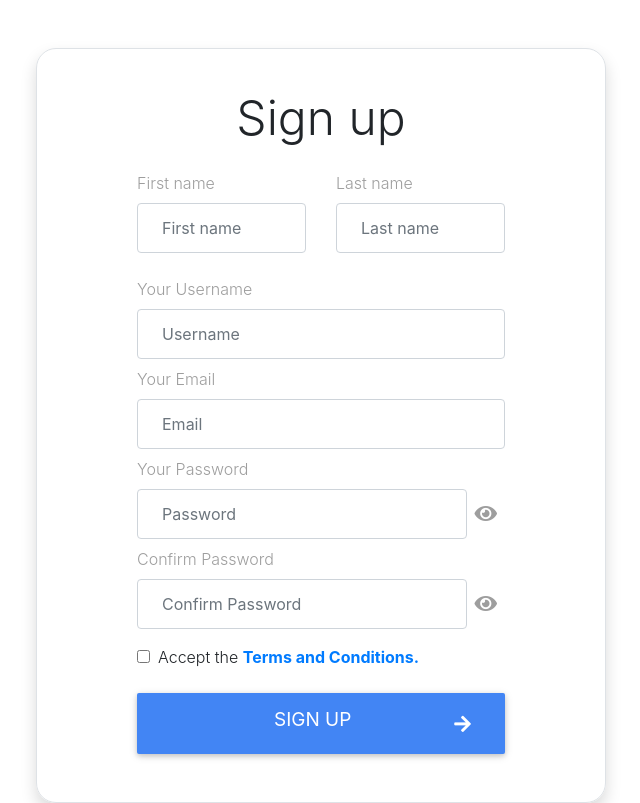
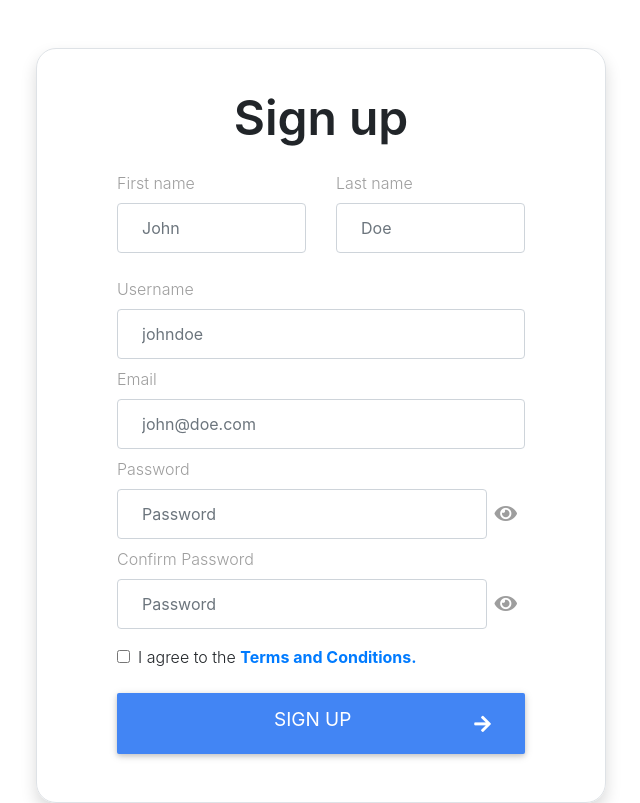
Before and after one commit to Pr0jectStack/Stack-frontend, a React (Create React App) app: page /signup in a window 1280 px wide. Shown: the whole page, without its empty margins (319-959 px from the left). Built offline with nearby package versions, Linux system fonts and the light colour scheme.

Commit message:
:lipstick: Fix some minor ui styles

```diff
--- a/src/components/Auth/SignUp.js
+++ b/src/components/Auth/SignUp.js
@@ -1,5 +1,5 @@
 import React, { useState } from "react";
-import { MDBContainer, MDBRow, MDBCol, MDBBtn, MDBInput } from "mdbreact";
+import { MDBContainer, MDBRow, MDBCol } from "mdbreact";
 import "./Validation";
 const SignUp = (props) => {
   // console.warn(props.data.login_details);
@@ -104,25 +104,27 @@ const SignUp = (props) => {
   } = values;
 
   return (
-    <div>
     <MDBContainer>
       <MDBRow>
         <MDBCol
           md="6"
           className="mx-auto border mt-5 shadow"
-            style={{ borderRadius: "20px", width: "90%",padding:"40px 100px" }}
+          style={{
+            borderRadius: "20px",
+            width: "100%",
+            padding: "40px 80px",
+          }}
         >
-            <form
-              className="needs-validation"
-              onSubmit={handleSubmit}
-              noValidate
+          <form className="needs-validation" onSubmit={handleSubmit} noValidate>
+            <h1
+              className="text-center mb-4"
+              style={{ fontSize: "6vh", fontWeight: "600" }}
             >
-              <h1 className="text-center mb-4" style={{ fontSize: "6vh" }}>
               Sign up
             </h1>
             <div className="grey-text">
               <MDBRow>
-                  <MDBCol md="6" className="mb-3">
+                <MDBCol md="12" lg="6" className="mb-3">
                   <label
                     htmlFor="defaultFormRegisterNameEx"
                     className="grey-text"
@@ -131,12 +133,11 @@ const SignUp = (props) => {
                   </label>
                   <input
                     value={firstName}
-                      name="fname"
+                    name="firstName"
                     onChange={handleChange("firstName")}
                     type="text"
                     id="defaultFormRegisterNameEx"
-                      className="form-control"
-                      placeholder="First name"
+                    placeholder="John"
                     required
                     className={
                       error.firstName
@@ -147,7 +148,7 @@ const SignUp = (props) => {
                   <div className="invalid-feedback">{error.firstName}</div>
                 </MDBCol>
 
-                  <MDBCol md="6" className="mb-3">
+                <MDBCol md="12" lg="6" className="mb-3">
                   <label
                     htmlFor="defaultFormRegisterNameEx"
                     className="grey-text"
@@ -156,12 +157,11 @@ const SignUp = (props) => {
                   </label>
                   <input
                     value={lastName}
-                      name="fname"
+                    name="lastName"
                     onChange={handleChange("lastName")}
                     type="text"
                     id="defaultFormRegisterNameEx"
-                      className="form-control"
-                      placeholder="Last name"
+                    placeholder="Doe"
                     className={
                       error.lastName
                         ? "form-control is-invalid p-4"
@@ -175,7 +175,7 @@ const SignUp = (props) => {
                 htmlFor="defaultFormRegisterNameEx"
                 className="grey-text mt-2"
               >
-                  Your Username
+                Username
               </label>
               <input
                 type="text"
@@ -185,7 +185,7 @@ const SignUp = (props) => {
                 value={username}
                 success="right"
                 required
-                  placeholder="Username"
+                placeholder="johndoe"
                 className={
                   error.username
                     ? "form-control is-invalid p-4"
@@ -197,7 +197,7 @@ const SignUp = (props) => {
                 htmlFor="defaultFormRegisterNameEx"
                 className="grey-text mt-2"
               >
-                  Your Email
+                Email
               </label>
               <input
                 type="email"
@@ -207,7 +207,7 @@ const SignUp = (props) => {
                 value={email}
                 success="right"
                 required
-                  placeholder="Email"
+                placeholder="john@doe.com"
                 className={
                   error.email
                     ? "form-control is-invalid p-4"
@@ -220,9 +220,9 @@ const SignUp = (props) => {
                 htmlFor="defaultFormRegisterNameEx"
                 className="grey-text mt-2"
               >
-                  Your Password
+                Password
               </label>
-                <div className="d-flex my-auto">
+              <div className="d-flex my-auto mx-auto">
                 <input
                   type={!passwordVisibility ? "password" : "text"}
                   name="password"
@@ -250,7 +250,7 @@ const SignUp = (props) => {
                       passwordVisibility: !passwordVisibility,
                     })
                   }
-                  ></i>
+                />
                 <div className="invalid-feedback">{error.password}</div>
               </div>
 
@@ -263,14 +263,13 @@ const SignUp = (props) => {
               <div className="d-flex ">
                 <input
                   label="Confirm password"
-                    icon="lock"
                   group
                   type={!confirmPasswordVisibility ? "password" : "text"}
                   name="confirmPassword"
                   onChange={handleChange("confirmPassword")}
                   value={confirmPassword}
                   required
-                    placeholder="Confirm Password"
+                  placeholder="Password"
                   className={
                     error.confirmPassword
                       ? "form-control is-invalid p-4"
@@ -291,10 +290,8 @@ const SignUp = (props) => {
                       confirmPasswordVisibility: !confirmPasswordVisibility,
                     })
                   }
-                  ></i>
-                  <div className="invalid-feedback">
-                    {error.confirmPassword}
-                  </div>
+                />
+                <div className="invalid-feedback">{error.confirmPassword}</div>
               </div>
             </div>
             <div className="mt-3">
@@ -306,32 +303,31 @@ const SignUp = (props) => {
                 onChange={handleChange("termsAndConditions")}
               />
               <label className="pl-2" for="defaultUnchecked">
-                  Accept the&nbsp;
+                I agree to the&nbsp;
                 <a href="#!" className=" font-weight-bold">
                   Terms and Conditions.
                 </a>
-
               </label>
-                <div className="invalid-feedback">
-                  {error.termsAndConditions}
-                </div>
+              <div className="invalid-feedback">{error.termsAndConditions}</div>
             </div>
             <div className="text-center">
               <button
-                  className="btn btn-block btn-primary mt-3 mb-2"
+                className="btn btn-block btn-primary mt-3 mb-2 text-center"
                 type="submit"
-                  style={{fontSize:"19px"}}
+                style={{ fontSize: "19px" }}
               >
-
                 Sign up
-                  <i style={{float:"right"}} className="fa fa-arrow-right my-2 " aria-hidden="true"></i>
+                <i
+                  style={{ float: "right" }}
+                  className="fa fa-arrow-right my-2 "
+                  aria-hidden="true"
+                />
               </button>
             </div>
           </form>
         </MDBCol>
       </MDBRow>
     </MDBContainer>
-    </div>
   );
 };
 
```
Also changed, not shown: src/components/Auth/Validation.js (+13 -10 lines). Lines whose indentation alone changed are shown as unchanged.
